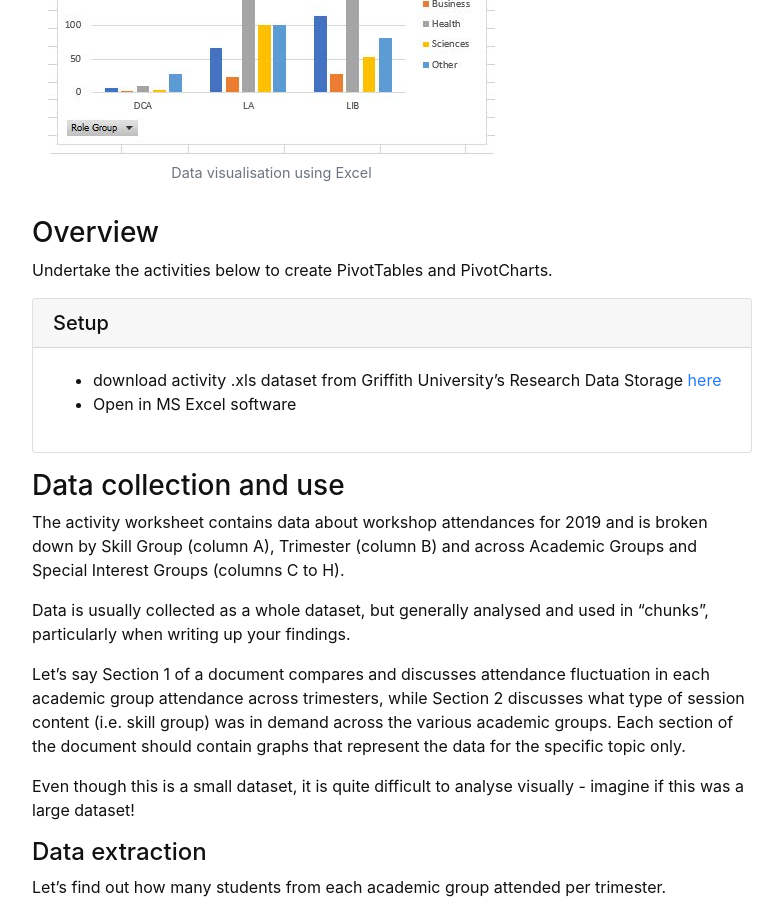
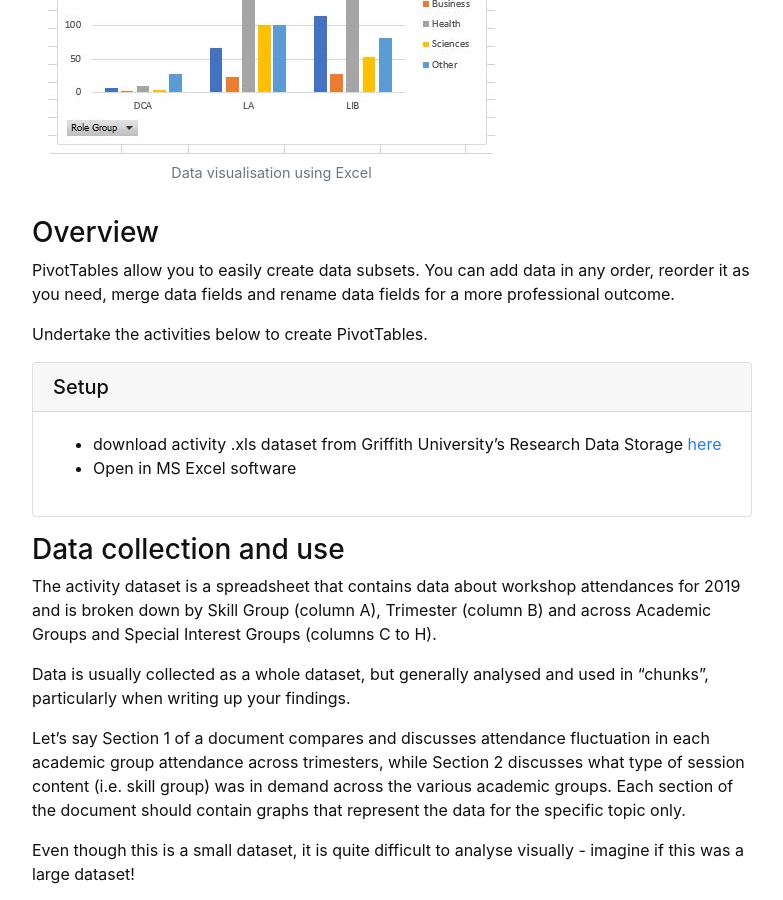
Before and after one commit to GULibrarySandbox/data-vis-basics, a Jekyll site: the page built from content/2-tables.md, in a window 1280 px wide and 900 px high, scrolled down 407 px. Shown: the whole window, without its empty margins (248-1031 px from the left). Built offline with Jekyll 4.4.1, drawn with Linux system fonts in a browser that asks for light colours.

Commit message:
Update 2-tables.md

```diff
--- a/content/2-tables.md
+++ b/content/2-tables.md
@@ -12,8 +12,9 @@ nav: true
 {% include figure.html img="2021_Excel-data-visualisation_Student-workbook.jpg " alt="Data visualisation using Excel" caption="Data visualisation using Excel" width="100%" %}
 
 ### Overview
+PivotTables allow you to easily create data subsets.  You can add data in any order, reorder it as you need, merge data fields and rename data fields for a more professional outcome.
 
-Undertake the activities below to create PivotTables and PivotCharts.
+Undertake the activities below to create PivotTables.
 
 {% capture text %}
 - download activity .xls dataset from Griffith University's Research Data Storage [here](https://research-storage.griffith.edu.au/owncloud/index.php/s/7VHsCVyUsAKsTll)
@@ -23,7 +24,7 @@ Undertake the activities below to create PivotTables and PivotCharts.
 
 ### Data collection and use
 
-The activity worksheet contains data about workshop attendances for 2019 and is broken down by Skill Group (column A), Trimester (column B) and across Academic Groups and Special Interest Groups (columns C to H).
+The activity dataset is a spreadsheet that contains data about workshop attendances for 2019 and is broken down by Skill Group (column A), Trimester (column B) and across Academic Groups and Special Interest Groups (columns C to H).
 
 Data is usually collected as a whole dataset, but generally analysed and used in “chunks”, particularly when writing up your findings.
 
```
